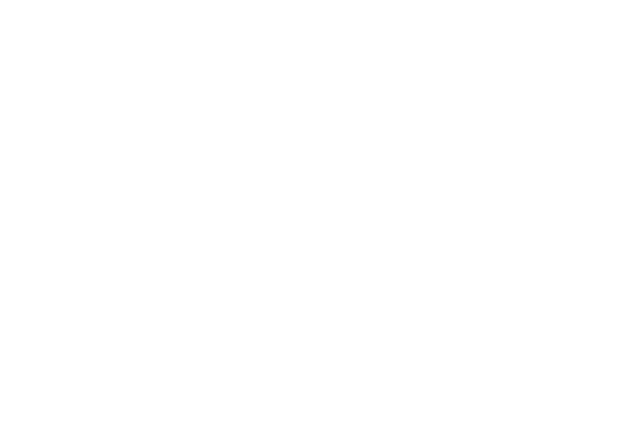
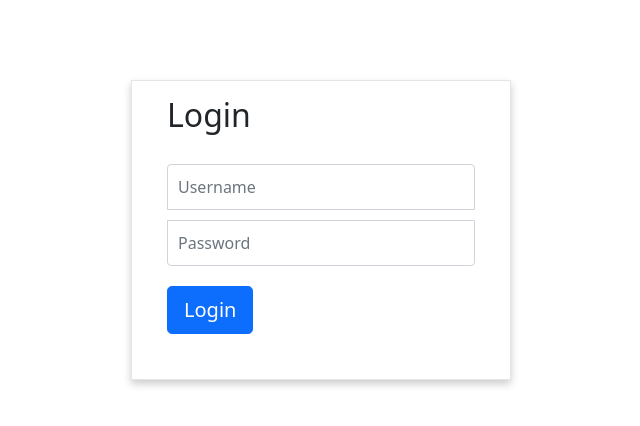
Before and after one commit to vectshad/gempa-app, a React (Create React App) app: page /login in a window 1280 px wide. Shown: the top 426 px of the page, without its empty margins (319-959 px from the left). Built offline with nearby package versions, Linux system fonts and the light colour scheme.

Commit message:
login page with dummy data

```diff
--- a/src/components/Login.js
+++ b/src/components/Login.js
@@ -1,9 +1,32 @@
-import React from 'react'
+import React, { useState } from "react";
+import { Link } from 'react-router-dom';
+import { useNavigate } from 'react-router-dom';
+import axios from 'axios';
+import "../styles/Login.css"
 
 function Login() {
+    const navigate = useNavigate();
+    const [username, setUsername] = useState("");
+    const [password, setPassword] = useState("");
+
+    const handleSubmit = (e) => {
+        e.preventDefault();
+        console.log(username, password)
+        if (username === "Admin" && password === "Admin") {
+            localStorage.setItem("isAuthenticated", "true");
+            navigate("/")
+        }
+    }
+
     return (
-        <div>
+        <div className="wrapper">
+            <form onSubmit={handleSubmit} className="form-signin">
+                <h2 className="form-signin-heading">Login</h2>
+                <input type="text" onChange={e => setUsername(e.target.value)} className="form-control" name="username" placeholder="Username" required="" autoFocus="" />
+                <input type="password" onChange={e => setPassword(e.target.value)} className="form-control" name="password" placeholder="Password" required=""/>
 
+                <button className="btn btn-lg btn-primary btn-block" type="submit">Login</button>
+            </form>
         </div>
     )
 }
--- /dev/null
+++ b/src/styles/Login.css
@@ -0,0 +1,46 @@
+body {
+    background: rgb(255, 255, 255);
+}
+
+.wrapper {
+    margin-top: 80px;
+    margin-bottom: 80px;
+}
+
+.form-signin {
+    max-width: 380px;
+    padding: 15px 35px 45px;
+    margin: 0 auto;
+    background-color: #fff;
+    border: 1px solid rgba(0, 0, 0, 0.1);
+    box-shadow: 0 4px 8px 0 rgba(0, 0, 0, 0.2);
+}
+.form-signin .form-signin-heading,
+.form-signin .checkbox {
+    margin-bottom: 30px;
+}
+.form-signin .checkbox {
+    font-weight: normal;
+}
+.form-signin .form-control {
+    position: relative;
+    font-size: 16px;
+    height: auto;
+    padding: 10px;
+    -webkit-box-sizing: border-box;
+    -moz-box-sizing: border-box;
+    box-sizing: border-box;
+}
+.form-signin .form-control:focus {
+    z-index: 2;
+}
+.form-signin input[type=text] {
+    margin-bottom: 10px;
+    border-bottom-left-radius: 0;
+    border-bottom-right-radius: 0;
+}
+.form-signin input[type=password] {
+    margin-bottom: 20px;
+    border-top-left-radius: 0;
+    border-top-right-radius: 0;
+}
```
